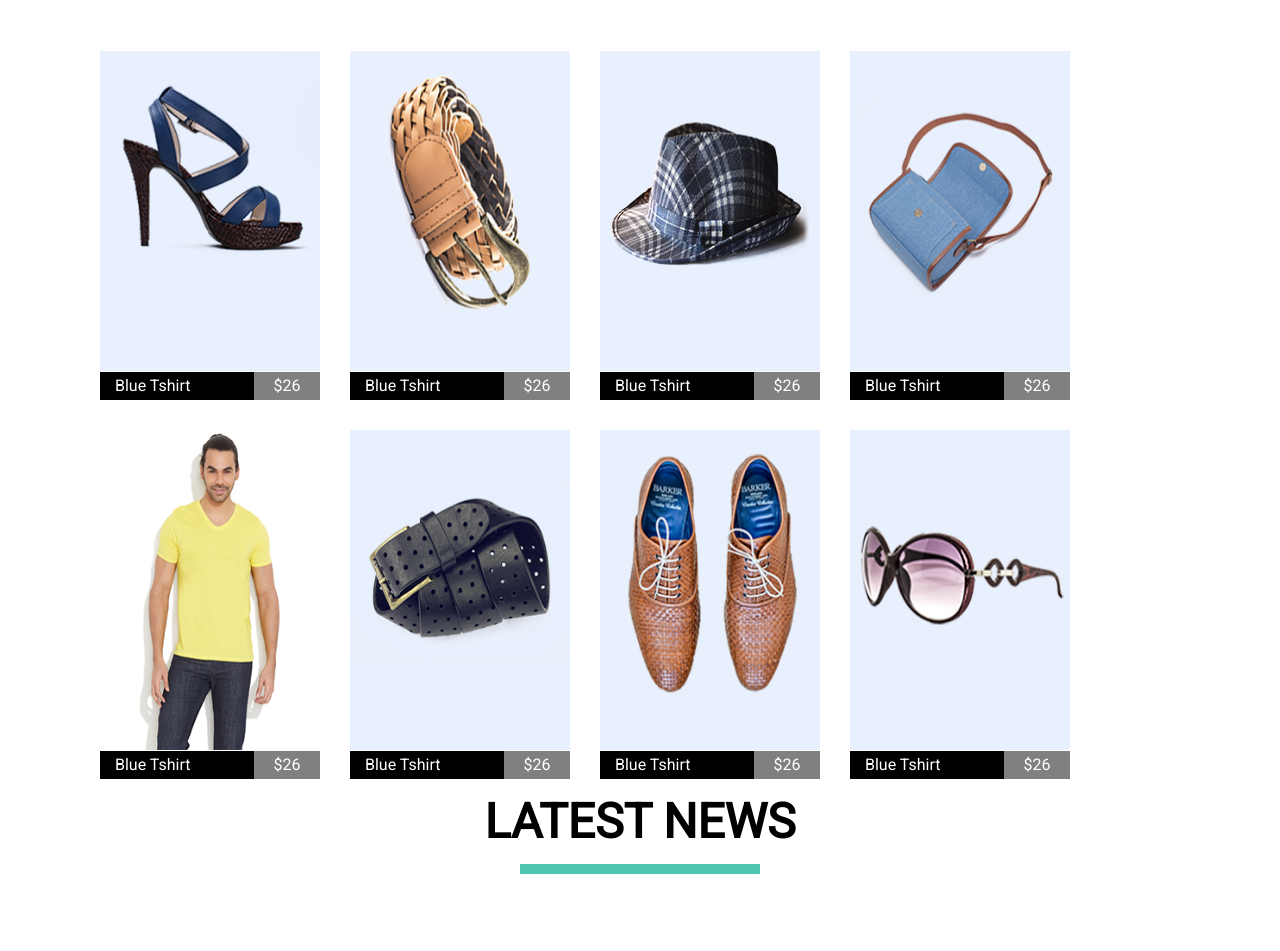
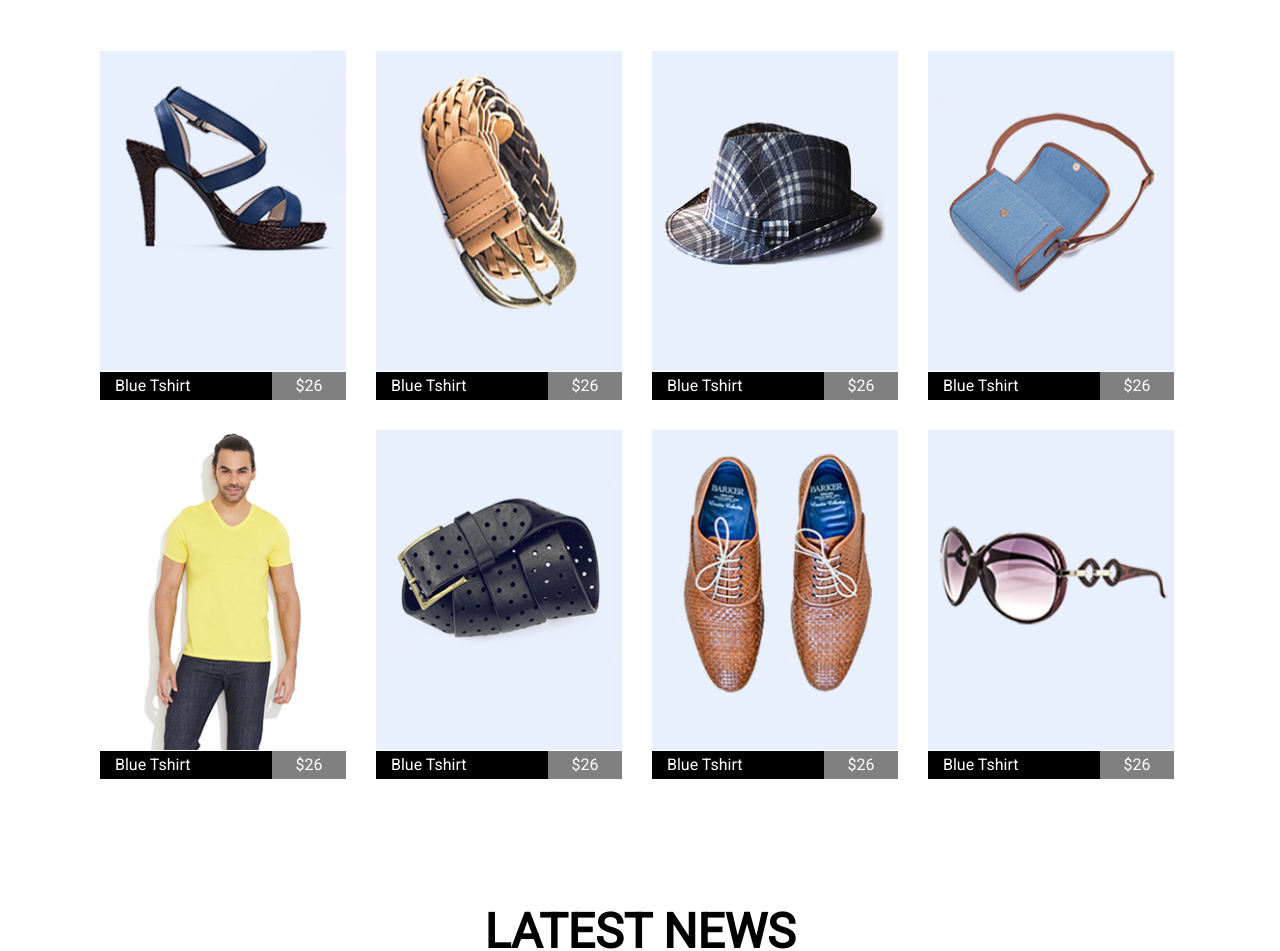
Before and after one commit to DmitriyChernobrivets/goit-fe-course-8, a plain HTML site: page html-css/module-4/index.html in a window 1280 px wide. Shown: the part 358-1309 px from the top of the page. Drawn offline with Linux system fonts and the light colour scheme; files whose address does not match are found by name.

Commit message:
Module-4 Added clearfix

```diff
--- a/html-css/module-4/css/style.css
+++ b/html-css/module-4/css/style.css
@@ -18,7 +18,7 @@
     font-size: 30px;
 }
 
-.logo:first-letter {
+.logo::first-letter {
     color: #4dc7ad;
 }
 
@@ -53,7 +53,7 @@ ul li>a:hover {
     font-weight: bold;
 }
 
-.section-header:after {
+.section-header::after {
     content: "";
     display: block;
     margin: 15px auto 0 auto;
@@ -63,7 +63,7 @@ ul li>a:hover {
 }
 
 .products-container {
-    width: 250px;
+    width: 276px;
     float: left;
     padding: 15px;
 }
@@ -135,3 +135,9 @@ h3::after {
     background: #6ef7d9;
     transition: .5s linear;
 }
+
+.clearfix::after {
+    content: "";
+    display: table;
+    clear: both;
+}
--- a/html-css/module-4/index.html
+++ b/html-css/module-4/index.html
@@ -12,7 +12,7 @@
 </head>
 
 <body>
-    <div class="wrapper">
+    <div class="wrapper clearfix">
         <header>
             <a href="#" class="logo">MART</a>
             <ul>
@@ -36,8 +36,8 @@
                 </li>
             </ul>
         </header>
-        <main>
-            <section class="featured-products">
+        <main >
+            <section class="featured-products clearfix">
                 <h2 class="section-header">FEATURE PRODUCTS</h2>
                 <article class="products-container">
                     <img src="./img/pic-8.png" alt="" height="320" width="250">
@@ -80,7 +80,7 @@
                     <div class="products-price">$26</div>
                 </article>
             </section>
-            <section class="latest-news">
+            <section class="latest-news clearfix">
                 <h2 class="section-header">LATEST NEWS</h2>
                 <article class="section-blog">
                     <img src="./img/pic-9.png" alt="" height="250" width="350">
```
